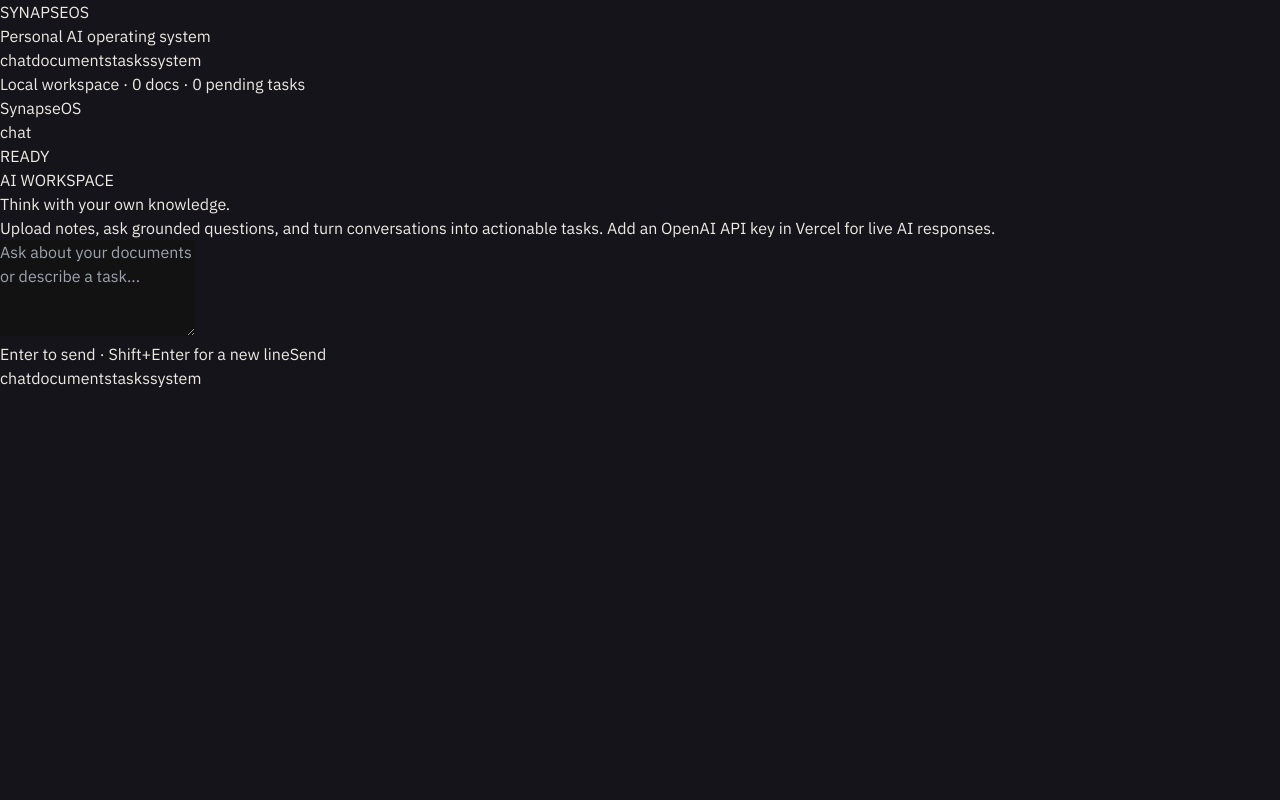
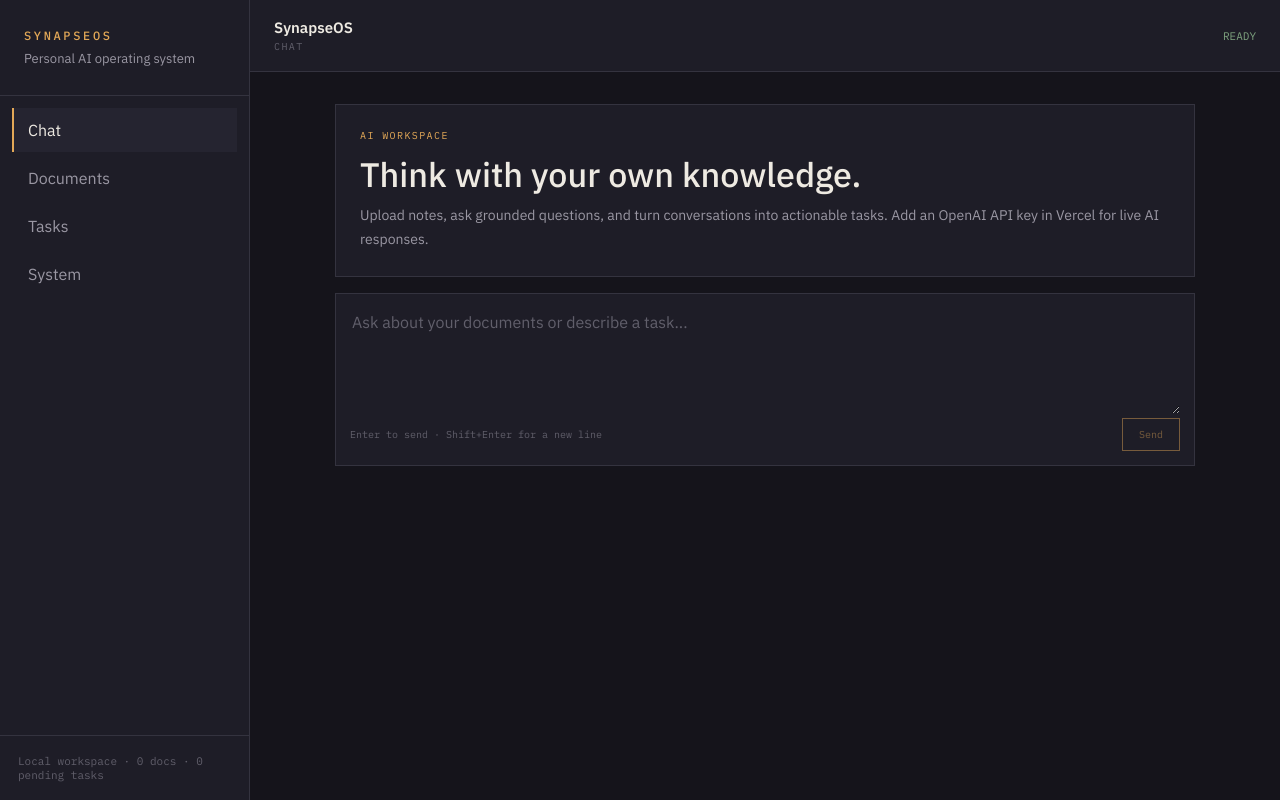
Before and after one commit to Vani-0703/SynapseOS, a Next.js app: page / in a window 1280 px wide. Built offline with nearby package versions, Linux system fonts and the light colour scheme.

Commit message:
Use standalone CSS to remove Tailwind build dependency

```diff
--- a/app/globals.css
+++ b/app/globals.css
@@ -1,53 +1,118 @@
-@tailwind base;
-@tailwind components;
-@tailwind utilities;
+@import url("https://fonts.googleapis.com/css2?family=IBM+Plex+Mono:wght@400;500&family=IBM+Plex+Sans:wght@400;500;600&display=swap");
 
 :root {
   color-scheme: dark;
+  --base: #15141b;
+  --panel: #1e1d27;
+  --panel-raised: #252430;
+  --line: #34333f;
+  --signal: #e3a857;
+  --muted: #9a97a3;
+  --faint: #615f6b;
+  --sage: #7ea37f;
+  --wine: #a8455b;
+  --text: #eeeae2;
 }
 
-* {
-  box-sizing: border-box;
-}
-
-html,
+* { box-sizing: border-box; }
+html, body { margin: 0; min-height: 100%; background: var(--base); }
 body {
-  margin: 0;
-  min-height: 100%;
-  background: #15141B;
-}
-
-body {
+  color: var(--text);
   font-family: "IBM Plex Sans", system-ui, sans-serif;
-  color: #EEEAE2;
   -webkit-font-smoothing: antialiased;
 }
+button, textarea, input { font: inherit; }
+button { cursor: pointer; }
+button:disabled { cursor: not-allowed; opacity: .45; }
+::selection { background: var(--signal); color: var(--base); }
 
-button,
-textarea,
-input {
-  font: inherit;
+.app-shell { min-height: 100vh; display: flex; background: var(--base); }
+.sidebar {
+  width: 250px; flex: 0 0 250px; border-right: 1px solid var(--line);
+  background: var(--panel); display: flex; flex-direction: column;
 }
+.brand { padding: 28px 24px; border-bottom: 1px solid var(--line); }
+.brand-mark { color: var(--signal); font: 500 12px "IBM Plex Mono", monospace; letter-spacing: .22em; }
+.brand-subtitle { margin-top: 7px; color: var(--muted); font-size: 13px; }
+.nav { padding: 12px; display: grid; gap: 4px; }
+.nav-button {
+  background: transparent; color: var(--muted); border: 0; border-left: 2px solid transparent;
+  padding: 12px 14px; text-align: left; text-transform: capitalize;
+}
+.nav-button:hover, .nav-button.active { background: var(--panel-raised); color: var(--text); }
+.nav-button.active { border-left-color: var(--signal); }
+.sidebar-footer { margin-top: auto; border-top: 1px solid var(--line); padding: 18px; color: var(--faint); font: 11px "IBM Plex Mono", monospace; }
+.workspace { min-width: 0; flex: 1; display: flex; flex-direction: column; }
+.topbar { min-height: 72px; border-bottom: 1px solid var(--line); background: var(--panel); padding: 16px 24px; display: flex; align-items: center; justify-content: space-between; }
+.topbar-title { font-size: 15px; font-weight: 600; }
+.topbar-tab { margin-top: 3px; color: var(--faint); font: 10px "IBM Plex Mono", monospace; text-transform: uppercase; letter-spacing: .14em; }
+.status { color: var(--sage); font: 11px "IBM Plex Mono", monospace; }
+.status.working { color: var(--signal); }
+.content { flex: 1; overflow: auto; padding: 32px 24px 70px; }
+.content-column { width: min(860px, 100%); margin: 0 auto; display: grid; gap: 16px; }
+.hero-card, .composer, .message, .status-card, .list-row, .task-row {
+  border: 1px solid var(--line); background: var(--panel);
+}
+.hero-card { padding: 24px; }
+.eyebrow, .message-role { color: var(--signal); font: 10px "IBM Plex Mono", monospace; letter-spacing: .14em; text-transform: uppercase; }
+.hero-card h1 { margin: 10px 0 8px; font-size: clamp(24px, 4vw, 34px); font-weight: 500; }
+.hero-card p, .section-heading p { margin: 0; color: var(--muted); line-height: 1.7; font-size: 14px; }
+.message { max-width: 760px; padding: 16px; }
+.message.user { margin-left: auto; background: var(--panel-raised); }
+.message-role { color: var(--faint); margin-bottom: 7px; }
+.message-content { white-space: pre-wrap; line-height: 1.65; font-size: 14px; }
+.composer { padding: 14px; position: sticky; bottom: 0; }
+.composer textarea {
+  width: 100%; resize: vertical; min-height: 92px; background: transparent; color: var(--text);
+  border: 0; outline: 0; line-height: 1.6;
+}
+.composer textarea::placeholder { color: var(--faint); }
+.composer-actions { display: flex; align-items: center; justify-content: space-between; gap: 16px; color: var(--faint); font: 10px "IBM Plex Mono", monospace; }
+.composer-actions button {
+  border: 1px solid var(--signal); background: transparent; color: var(--signal); padding: 9px 16px;
+}
+.section-heading { margin-bottom: 8px; }
+.section-heading h2 { margin: 0 0 7px; font-size: 22px; font-weight: 500; }
+.upload-zone {
+  border: 1px dashed var(--line); padding: 36px; display: grid; place-items: center; gap: 7px;
+  color: var(--muted); cursor: pointer; text-align: center;
+}
+.upload-zone:hover { border-color: var(--signal); }
+.upload-zone strong { color: var(--text); font-size: 14px; }
+.upload-zone span { color: var(--faint); font: 10px "IBM Plex Mono", monospace; }
+.upload-zone input { display: none; }
+.list { display: grid; gap: 8px; }
+.list-row, .task-row { padding: 15px; display: flex; align-items: center; gap: 14px; }
+.list-row > div:first-child { min-width: 0; flex: 1; }
+.list-row strong, .list-row span { display: block; }
+.list-row strong { font-size: 14px; font-weight: 500; overflow: hidden; text-overflow: ellipsis; }
+.list-row span { color: var(--faint); font: 10px "IBM Plex Mono", monospace; margin-top: 5px; }
+.danger { border: 0; background: transparent; color: var(--wine); font-size: 12px; }
+.empty { border: 1px solid var(--line); padding: 32px; text-align: center; color: var(--muted); font-size: 13px; }
+.task-row span { flex: 1; font-size: 14px; }
+.checkbox { width: 20px; height: 20px; border: 1px solid var(--line); background: transparent; color: var(--base); }
+.checkbox.checked { background: var(--sage); border-color: var(--sage); }
+.task-done { color: var(--faint); text-decoration: line-through; }
+.status-card { overflow: hidden; }
+.status-card div { display: flex; justify-content: space-between; gap: 20px; padding: 16px; border-bottom: 1px solid var(--line); }
+.status-card div:last-child { border-bottom: 0; }
+.status-card span { font-size: 13px; }
+.status-card strong { color: var(--muted); font: 11px "IBM Plex Mono", monospace; text-align: right; }
+.mobile-nav { display: none; }
 
-button {
-  cursor: pointer;
+@media (max-width: 720px) {
+  .sidebar { display: none; }
+  .topbar { padding: 14px 16px; }
+  .content { padding: 20px 14px 78px; }
+  .hero-card { padding: 18px; }
+  .composer-actions span { display: none; }
+  .mobile-nav {
+    display: flex; position: fixed; left: 0; right: 0; bottom: 0; z-index: 10;
+    border-top: 1px solid var(--line); background: rgba(30,29,39,.97);
+    justify-content: space-around; padding: 12px 4px;
+  }
+  .mobile-nav button { border: 0; background: transparent; color: var(--faint); font: 10px "IBM Plex Mono", monospace; text-transform: uppercase; }
+  .mobile-nav button.active { color: var(--signal); }
+  .status-card div { display: block; }
+  .status-card strong { display: block; margin-top: 5px; text-align: left; }
 }
-
-::selection {
-  background: #E3A857;
-  color: #15141B;
-}
-
-::-webkit-scrollbar {
-  width: 8px;
-  height: 8px;
-}
-
-::-webkit-scrollbar-track {
-  background: #15141B;
-}
-
-::-webkit-scrollbar-thumb {
-  background: #34333F;
-  border-radius: 3px;
-}
```
